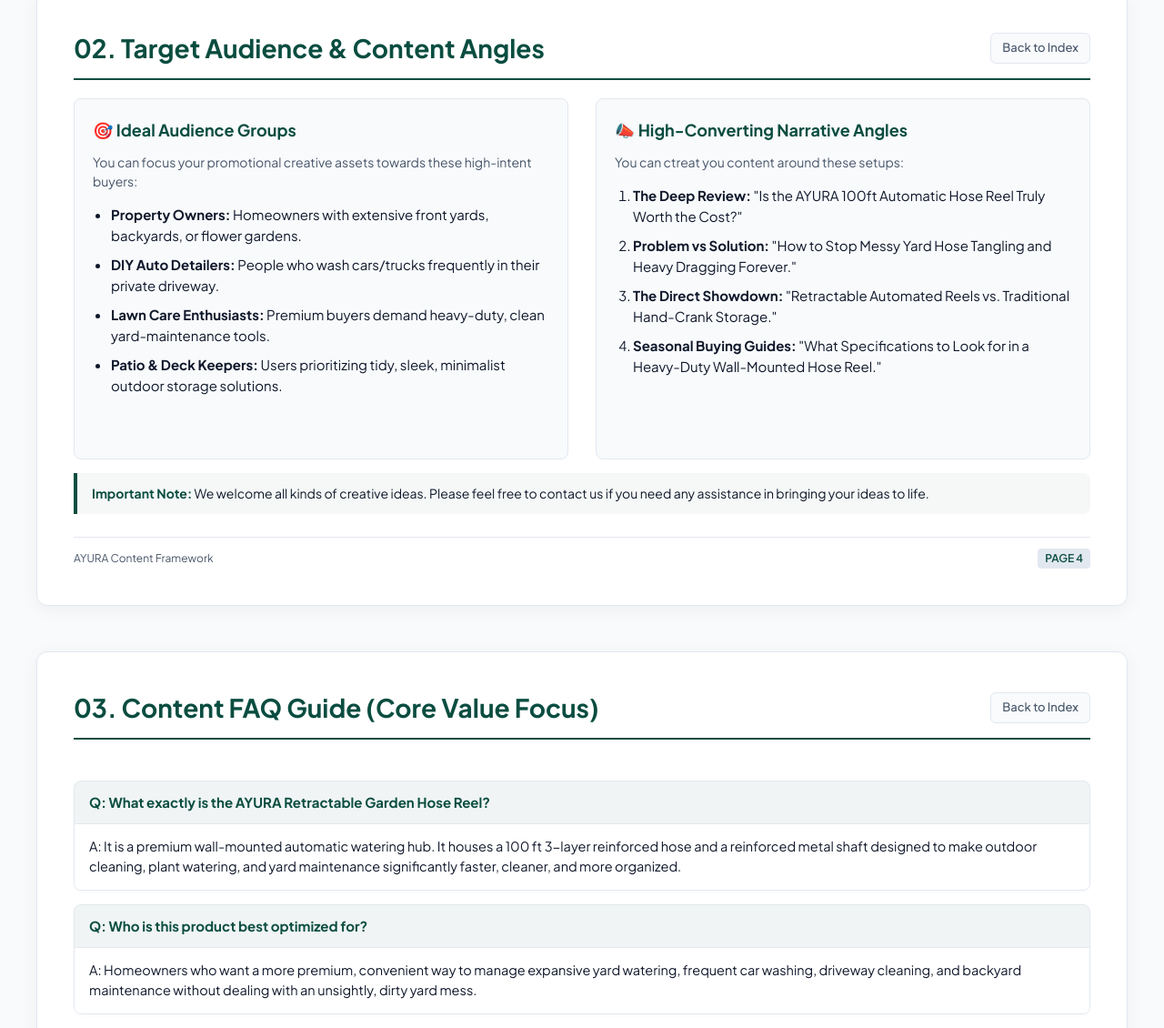
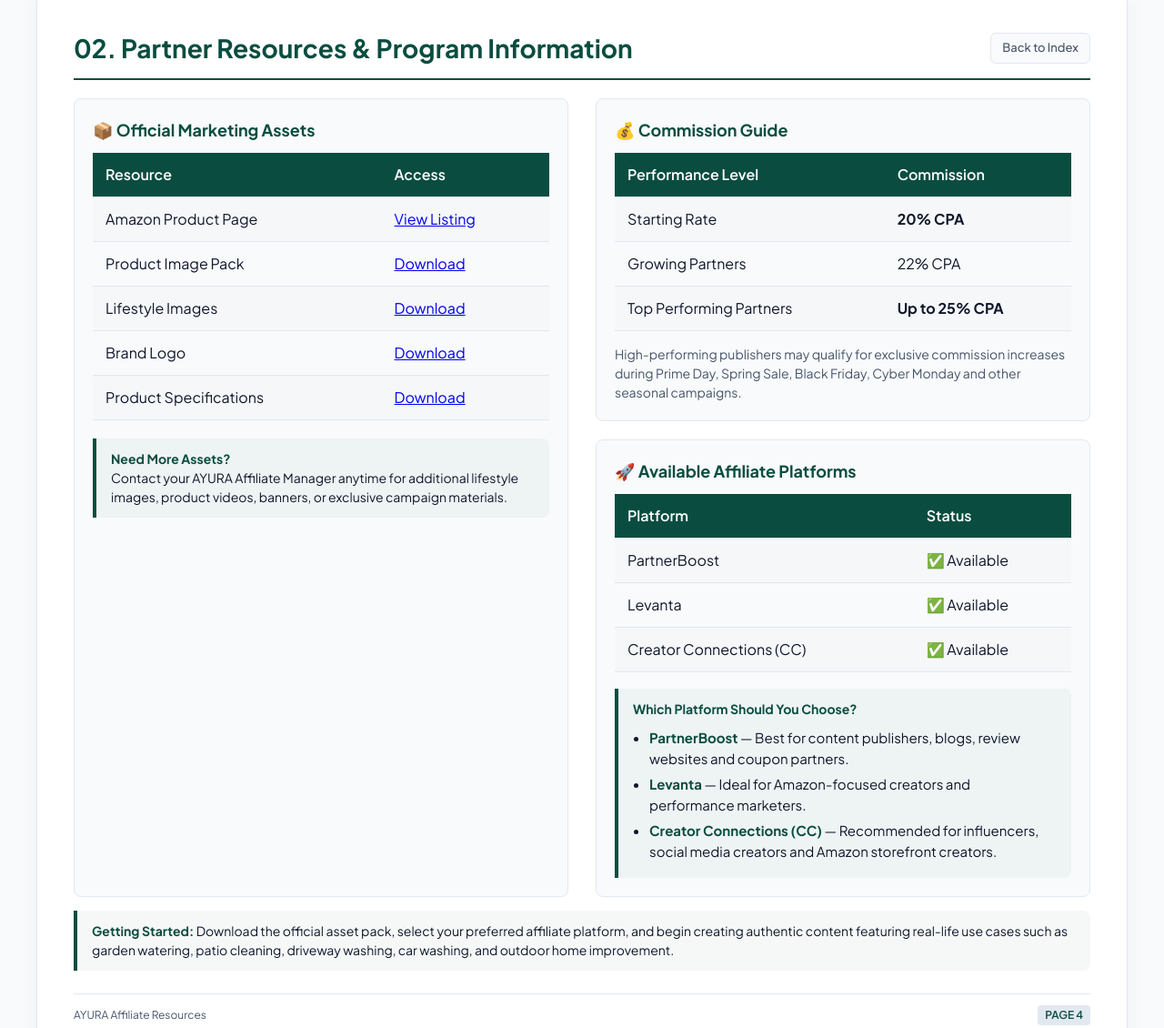
Before and after one commit to shayla67/Affiliate-brife, a plain HTML site: page index.html in a window 1280 px wide. Shown: the part 2224-3354 px from the top of the page at 91% size. Drawn offline with Linux system fonts and the light colour scheme.

Commit message:
Update index.html
ADD PAGE

```diff
--- a/index.html
+++ b/index.html
@@ -283,6 +283,7 @@
             <p style="font-size: 16px; margin-bottom: 15px; color: var(--text-muted);">Please review these essential content and strategy guidelines to optimize your campaign conversions:</p>
             <div class="toc-list">
                 <a href="#slide-snapshot" class="toc-item"><span class="toc-number">01</span> Product Snapshot & Selling Points <span style="color:var(--primary-teal);">→</span></a>
+                 <a href="#slide-snapshot" class="toc-item"><span class="toc-number">01</span> Partner Resources & Program Information <span style="color:var(--primary-teal);"></span></a>
                 <a href="#slide-audience" class="toc-item"><span class="toc-number">02</span> Target Audience & Content Angles <span style="color:var(--primary-teal);">→</span></a>
                 <a href="#slide-qa-1" class="toc-item"><span class="toc-number">03</span> Product FAQs - Part 1 (Core Value) <span style="color:var(--primary-teal);">→</span></a>
                 <a href="#slide-qa-2" class="toc-item"><span class="toc-number">04</span> Product FAQs - Part 2 (Technical & Safety) <span style="color:var(--primary-teal);">→</span></a>
@@ -354,6 +355,173 @@
         </div>
     </div>
 
+<!-- ==================== SLIDE 4: PARTNER RESOURCES ==================== -->
+<div class="slide" id="slide-resources">
+    <div class="slide-header">
+        <h2 class="slide-title">02. Partner Resources & Program Information</h2>
+        <a href="#slide-toc" class="nav-btn">Back to Index</a>
+    </div>
+
+    <div class="grid-2" style="flex-grow:1;">
+
+        <!-- LEFT -->
+        <div class="card">
+            <div class="card-title">📦 Official Marketing Assets</div>
+
+            <table>
+                <tr>
+                    <th>Resource</th>
+                    <th>Access</th>
+                </tr>
+
+                <tr>
+                    <td>Amazon Product Page</td>
+                    <td>
+                        <a href="https://www.amazon.com/dp/B0GGH49QP1" target="_blank">
+                            View Listing
+                        </a>
+                    </td>
+                </tr>
+
+                <tr>
+                    <td>Product Image Pack</td>
+                    <td>
+                        <a href="YOUR_GOOGLE_DRIVE_LINK" target="_blank">
+                            Download
+                        </a>
+                    </td>
+                </tr>
+
+                <tr>
+                    <td>Lifestyle Images</td>
+                    <td>
+                        <a href="YOUR_GOOGLE_DRIVE_LINK" target="_blank">
+                            Download
+                        </a>
+                    </td>
+                </tr>
+
+                <tr>
+                    <td>Brand Logo</td>
+                    <td>
+                        <a href="YOUR_GOOGLE_DRIVE_LINK" target="_blank">
+                            Download
+                        </a>
+                    </td>
+                </tr>
+
+                <tr>
+                    <td>Product Specifications</td>
+                    <td>
+                        <a href="YOUR_GOOGLE_DRIVE_LINK" target="_blank">
+                            Download
+                        </a>
+                    </td>
+                </tr>
+            </table>
+
+            <div class="affiliate-tip-banner" style="margin-top:20px;">
+                <strong>Need More Assets?</strong><br>
+                Contact your AYURA Affiliate Manager anytime for additional
+                lifestyle images, product videos, banners, or exclusive campaign materials.
+            </div>
+
+        </div>
+
+        <!-- RIGHT -->
+        <div>
+
+            <!-- Commission -->
+            <div class="card" style="margin-bottom:20px;">
+                <div class="card-title">💰 Commission Guide</div>
+
+                <table>
+                    <tr>
+                        <th>Performance Level</th>
+                        <th>Commission</th>
+                    </tr>
+
+                    <tr>
+                        <td>Starting Rate</td>
+                        <td><strong>20% CPA</strong></td>
+                    </tr>
+
+                    <tr>
+                        <td>Growing Partners</td>
+                        <td>22% CPA</td>
+                    </tr>
+
+                    <tr>
+                        <td>Top Performing Partners</td>
+                        <td><strong>Up to 25% CPA</strong></td>
+                    </tr>
+                </table>
+
+                <p style="margin-top:15px;font-size:14px;color:var(--text-muted);">
+                    High-performing publishers may qualify for exclusive commission
+                    increases during Prime Day, Spring Sale, Black Friday,
+                    Cyber Monday and other seasonal campaigns.
+                </p>
+            </div>
+
+            <!-- Platforms -->
+            <div class="card">
+
+                <div class="card-title">🚀 Available Affiliate Platforms</div>
+
+                <table>
+                    <tr>
+                        <th>Platform</th>
+                        <th>Status</th>
+                    </tr>
+
+                    <tr>
+                        <td>PartnerBoost</td>
+                        <td>✅ Available</td>
+                    </tr>
+
+                    <tr>
+                        <td>Levanta</td>
+                        <td>✅ Available</td>
+                    </tr>
+
+                    <tr>
+                        <td>Creator Connections (CC)</td>
+                        <td>✅ Available</td>
+                    </tr>
+
+                </table>
+
+                <div class="affiliate-tip-banner" style="margin-top:18px;">
+                    <strong>Which Platform Should You Choose?</strong>
+
+                    <ul style="margin-top:10px;padding-left:18px;">
+                        <li><strong>PartnerBoost</strong> — Best for content publishers, blogs, review websites and coupon partners.</li>
+                        <li><strong>Levanta</strong> — Ideal for Amazon-focused creators and performance marketers.</li>
+                        <li><strong>Creator Connections (CC)</strong> — Recommended for influencers, social media creators and Amazon storefront creators.</li>
+                    </ul>
+
+                </div>
+
+            </div>
+
+        </div>
+
+    </div>
+
+    <div class="affiliate-tip-banner">
+        <strong>Getting Started:</strong>
+        Download the official asset pack, select your preferred affiliate platform,
+        and begin creating authentic content featuring real-life use cases such as
+        garden watering, patio cleaning, driveway washing, car washing, and outdoor home improvement.
+    </div>
+
+    <div class="slide-footer">
+        <span>AYURA Affiliate Resources</span>
+        <span class="footer-tag">PAGE 4</span>
+    </div>
+
+</div>
 
     <!-- ==================== SLIDE 4: AUDIENCE & ANGLES ==================== -->
     <div class="slide" id="slide-audience">
```
